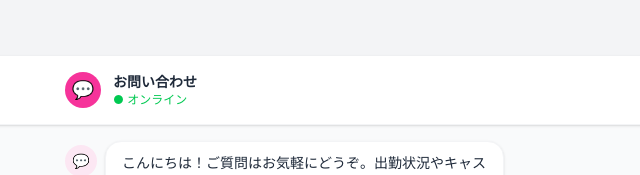
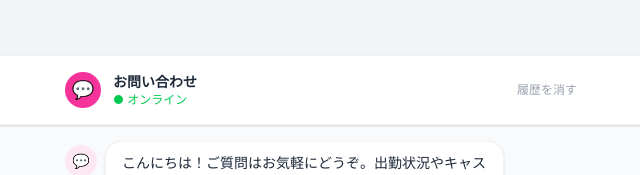
Before and after one commit to iyaanakij/kij-app-, a Next.js app: page /chat in a window 1280 px wide. Shown: the top 175 px of the page, without its empty margins (319-959 px from the left). Built offline with nearby package versions, Linux system fonts and the light colour scheme.

Commit message:
feat: チャット履歴をlocalStorageに保存・復元

```diff
--- a/app/chat/page.tsx
+++ b/app/chat/page.tsx
@@ -15,6 +15,9 @@ interface Message {
   content: string
 }
 
+const STORAGE_KEY = 'chat_history'
+const INITIAL_MESSAGE: Message = { role: 'assistant', content: 'こんにちは！ご質問はお気軽にどうぞ。出勤状況やキャストのご紹介など、何でもお聞きください😊' }
+
 const SUGGESTIONS = [
   '今日空いてる子を教えて',
   'スレンダーな子はいる？',
@@ -22,12 +25,21 @@ const SUGGESTIONS = [
 ]
 
 export default function ChatPage() {
-  const [messages, setMessages] = useState<Message[]>([
-    { role: 'assistant', content: 'こんにちは！ご質問はお気軽にどうぞ。出勤状況やキャストのご紹介など、何でもお聞きください😊' }
-  ])
+  const [messages, setMessages] = useState<Message[]>([INITIAL_MESSAGE])
   const [input, setInput] = useState('')
   const [loading, setLoading] = useState(false)
   const bottomRef = useRef<HTMLDivElement>(null)
+
+  // localStorageから履歴を復元
+  useEffect(() => {
+    const saved = localStorage.getItem(STORAGE_KEY)
+    if (saved) {
+      try {
+        const parsed = JSON.parse(saved) as Message[]
+        if (parsed.length > 0) setMessages(parsed)
+      } catch {}
+    }
+  }, [])
 
   useEffect(() => {
     bottomRef.current?.scrollIntoView({ behavior: 'smooth' })
@@ -40,6 +52,7 @@ export default function ChatPage() {
 
     const newMessages: Message[] = [...messages, { role: 'user', content: userText }]
     setMessages(newMessages)
+    localStorage.setItem(STORAGE_KEY, JSON.stringify(newMessages))
     setLoading(true)
 
     try {
@@ -52,7 +65,11 @@ export default function ChatPage() {
       })
       const data = await res.json()
       if (data.error) throw new Error(data.error)
-      setMessages(prev => [...prev, { role: 'assistant', content: data.reply }])
+      setMessages(prev => {
+        const updated = [...prev, { role: 'assistant' as const, content: data.reply }]
+        localStorage.setItem(STORAGE_KEY, JSON.stringify(updated))
+        return updated
+      })
     } catch (e: unknown) {
       setMessages(prev => [...prev, { role: 'assistant', content: `エラー: ${e instanceof Error ? e.message : String(e)}` }])
     } finally {
@@ -64,12 +81,23 @@ export default function ChatPage() {
     <div className="min-h-screen bg-gray-50 flex flex-col">
       {/* Header */}
       <div className="bg-white border-b border-gray-100 shadow-sm px-4 py-4 sticky top-0 z-10">
-        <div className="max-w-lg mx-auto flex items-center gap-3">
-          <div className="w-9 h-9 rounded-full bg-pink-500 flex items-center justify-center text-white text-lg">💬</div>
-          <div>
-            <div className="font-bold text-gray-800 text-sm">お問い合わせ</div>
-            <div className="text-xs text-green-500 font-medium">● オンライン</div>
+        <div className="max-w-lg mx-auto flex items-center justify-between">
+          <div className="flex items-center gap-3">
+            <div className="w-9 h-9 rounded-full bg-pink-500 flex items-center justify-center text-white text-lg">💬</div>
+            <div>
+              <div className="font-bold text-gray-800 text-sm">お問い合わせ</div>
+              <div className="text-xs text-green-500 font-medium">● オンライン</div>
+            </div>
           </div>
+          <button
+            onClick={() => {
+              localStorage.removeItem(STORAGE_KEY)
+              setMessages([INITIAL_MESSAGE])
+            }}
+            className="text-xs text-gray-400 hover:text-gray-600 transition-colors"
+          >
+            履歴を消す
+          </button>
         </div>
       </div>
 
```
